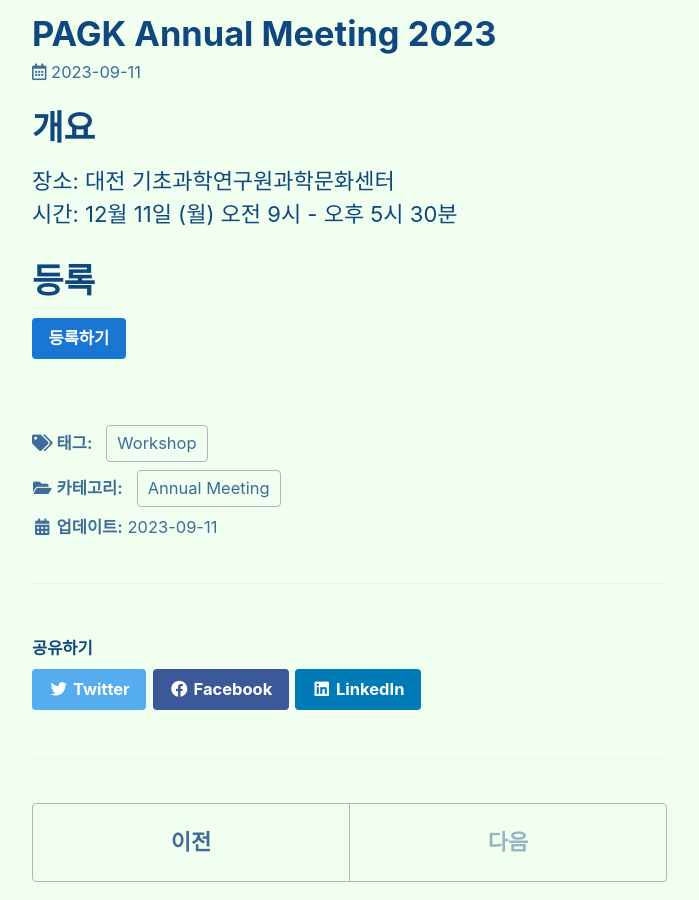
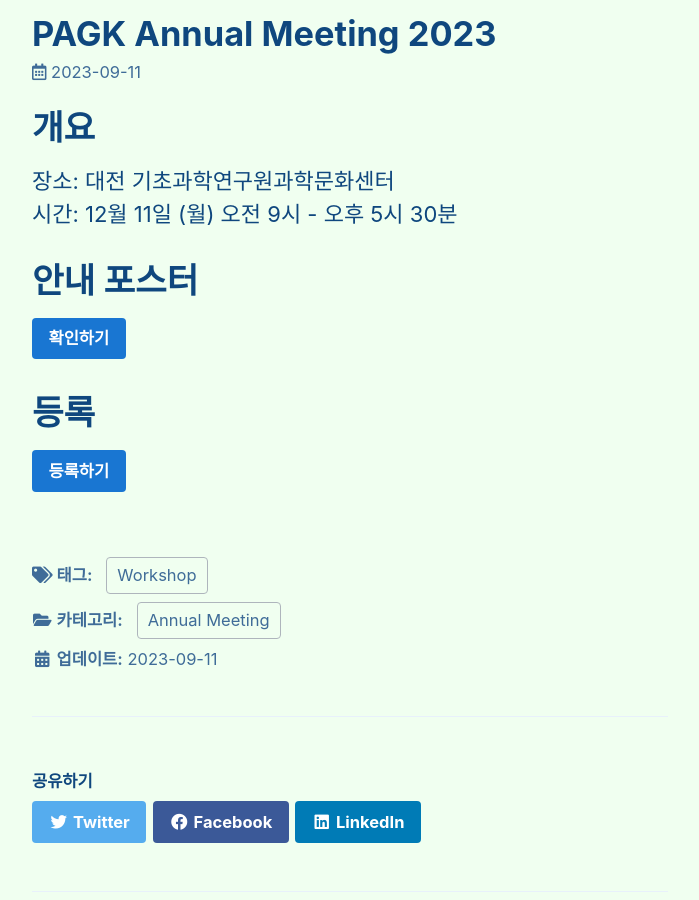
Before and after one commit to pagkkr/pagkkr.github.io, a Jekyll site: the page built from _posts/2023-09-11-annual-meeting.md, in a window 1280 px wide and 900 px high, scrolled down 518 px. Shown: the whole window, without its empty margins (290-989 px from the left). Built offline with Jekyll 4.4.1, drawn with Linux system fonts in a browser that asks for light colours; cached includes are drawn as plain includes.

Commit message:
Update 2023-09-11-annual-meeting.md

```diff
--- a/_posts/2023-09-11-annual-meeting.md
+++ b/_posts/2023-09-11-annual-meeting.md
@@ -13,5 +13,8 @@ header:
 장소: 대전 기초과학연구원과학문화센터\
 시간: 12월 11일 (월) 오전 9시 \- 오후 5시 30분
 
+# 안내 포스터
+[확인하기](/assets/posts/2023-09-11-annual-meeting/2023-PAGK-Annual meeting-Poster.pdf){: .btn .btn--primary}
+
 # 등록
 [등록하기](https://docs.google.com/forms/d/e/1FAIpQLSdT2TNjIW7iG-ofhVx7MVUJNoVnb4Lf0Xpy59DV5hrRCkRYoA/viewform){: .btn .btn--primary}
```
